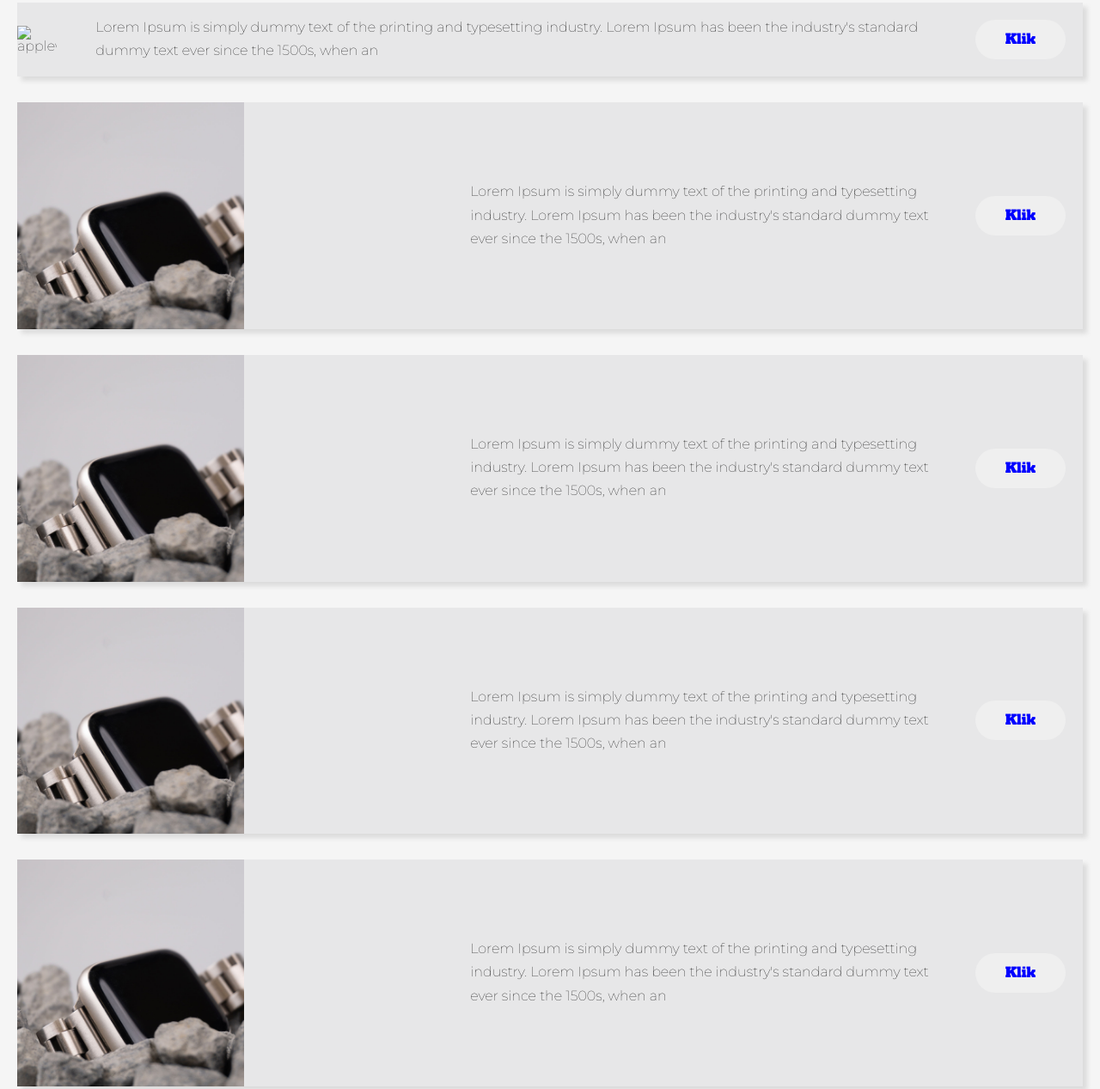
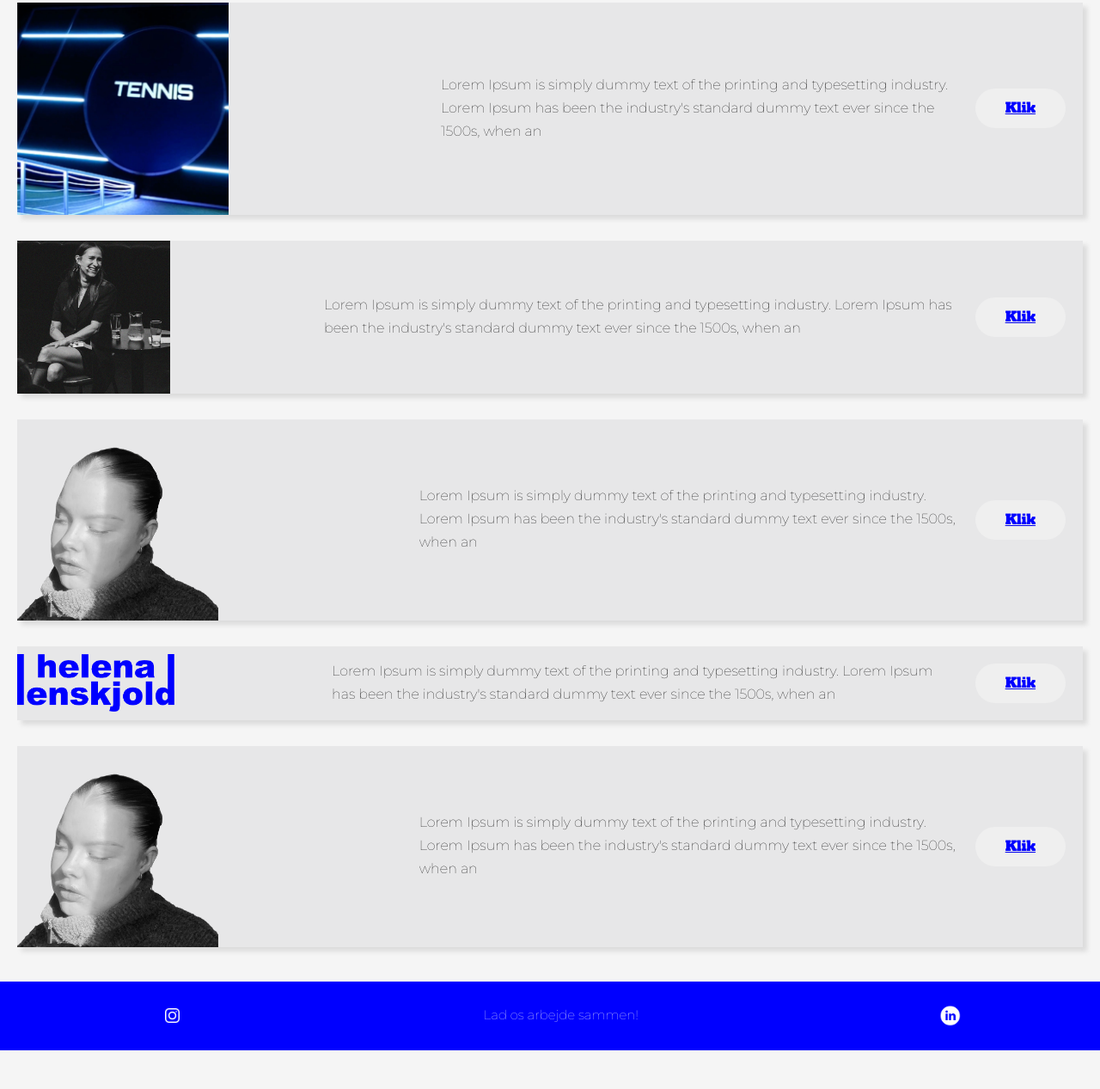
Before and after one commit to helenalenskjold/1semestereksamen, a plain HTML site: page index.html in a window 1280 px wide. Shown: the part 1291-2558 px from the top of the page at 86% size. After the commit the page ends 2513 px from the top, so only its background shows below. Drawn offline with Linux system fonts and the light colour scheme.

Commit message:
tilføje links

```diff
--- a/index.html
+++ b/index.html
@@ -40,41 +40,51 @@
         </div>
         <div class="card">
             <div class="card__image">
-                <img src="img/.jpg" alt="applewatch">
+                <img src="img/tennis.jpg" alt="stage">
             </div>
             <p class="card__description"> Lorem Ipsum is simply dummy text of the printing and typesetting industry. Lorem Ipsum has been the industry's standard dummy text ever since the 1500s, when an </p>
-            <button class="card__button--submit">Klik</button>
+            <a href="video.html">
+                <button class="card__button--submit">Klik</button>
+              </a>
         </div>
         <div class="card">
             <div class="card__image">
-                <img src="img/produktur.jpg" alt="applewatch">
+                <img src="img/rosalindelille.png" alt="girl">
             </div>
             <p class="card__description"> Lorem Ipsum is simply dummy text of the printing and typesetting industry. Lorem Ipsum has been the industry's standard dummy text ever since the 1500s, when an </p>
-            <button class="card__button--submit">Klik</button>
+            <a href="teaterfotos.html">
+                <button class="card__button--submit">Klik</button>
+              </a>
         </div>
 
         <div class="card">
             <div class="card__image">
-                <img src="img/produktur.jpg" alt="applewatch">
+                <img src="img/forside. bw.png" alt="girl">
             </div>
             <p class="card__description"> Lorem Ipsum is simply dummy text of the printing and typesetting industry. Lorem Ipsum has been the industry's standard dummy text ever since the 1500s, when an </p>
-            <button class="card__button--submit">Klik</button>
+            <a href="plakat.html">
+                <button class="card__button--submit">Klik</button>
+              </a>
         </div>
 
         <div class="card">
             <div class="card__image">
-                <img src="img/produktur.jpg" alt="applewatch">
+                <img src="img/logo_blue.png" alt="logo">
             </div>
             <p class="card__description"> Lorem Ipsum is simply dummy text of the printing and typesetting industry. Lorem Ipsum has been the industry's standard dummy text ever since the 1500s, when an </p>
-            <button class="card__button--submit">Klik</button>
+            <a href="logo.html">
+                <button class="card__button--submit">Klik</button>
+              </a>
         </div>
 
         <div class="card">
             <div class="card__image">
-                <img src="img/produktur.jpg" alt="applewatch">
+                <img src="img/forside. bw.png" alt="girl">
             </div>
             <p class="card__description"> Lorem Ipsum is simply dummy text of the printing and typesetting industry. Lorem Ipsum has been the industry's standard dummy text ever since the 1500s, when an </p>
-            <button class="card__button--submit"> Klik</button>
+            <a href="stregtegning.html">
+                <button class="card__button--submit">Klik</button>
+              </a>
         </div>
     </div>
 
```
Also changed, not shown: projekter.html (+20 -10 lines).
